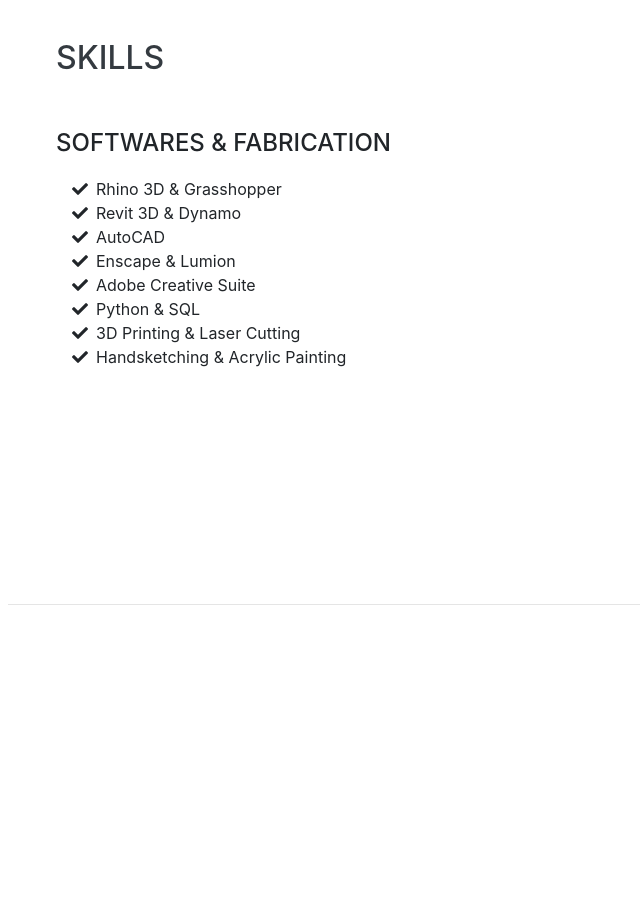
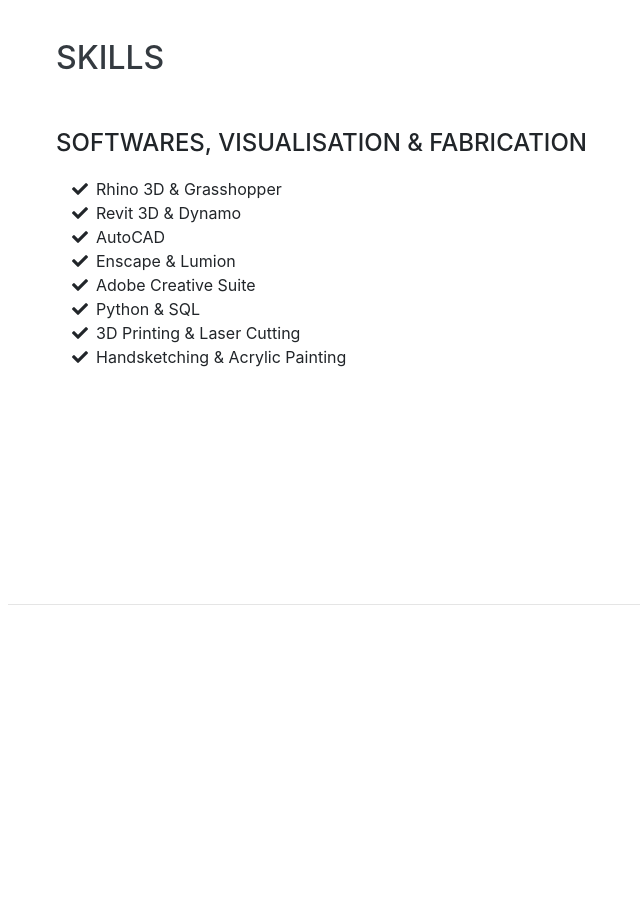
Before and after one commit to gohyiqian/Resume, a website with bundled scripts: page index.html in a window 1280 px wide. Shown: the part 2700-3603 px from the top of the page, without its empty margins (264-904 px from the left). Built offline with nearby package versions, Linux system fonts and the light colour scheme; a web font is replaced by a local one.

Commit message:
Update index.html

```diff
--- a/index.html
+++ b/index.html
@@ -192,7 +192,7 @@
       <div class="w-100">
         <h2 class="mb-5">Skills</h2>
 
-        <div class="subheading mb-3">softwares &amp; Fabrication</div>
+        <div class="subheading mb-3">Softwares, Visualisation &amp; Fabrication </div>
         <ul class="fa-ul mb-0">
           <li>
             <i class="fa-li fa fa-check"></i>
```
